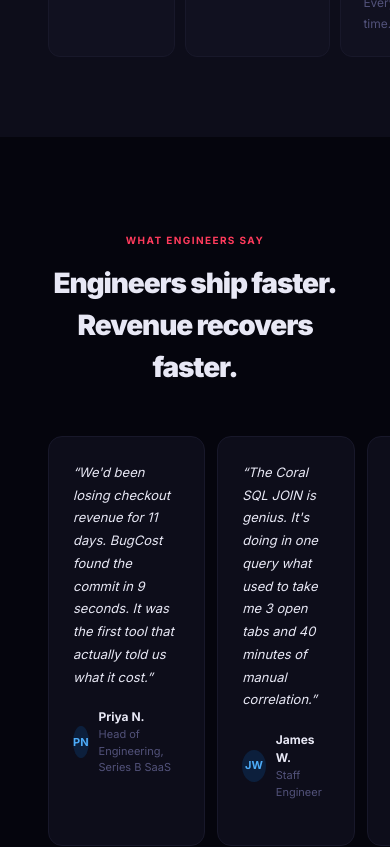
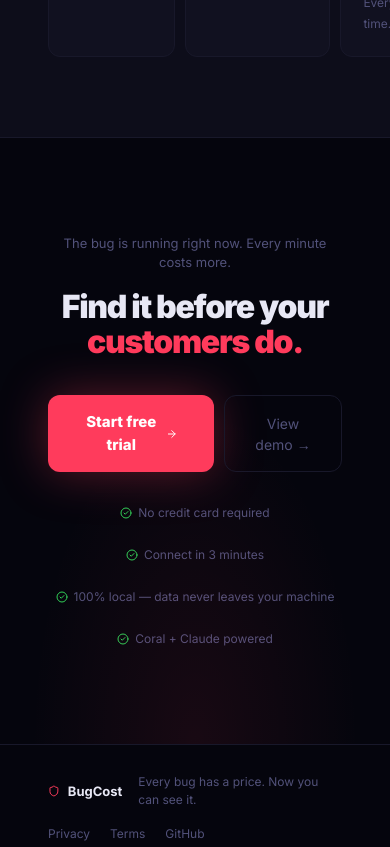
Before and after one commit to EemanAsghar/BugCost, a Next.js app: page / in a window 390 px wide. Shown: the part 6960-7807 px from the top of the page. Built offline with nearby package versions, Linux system fonts and the light colour scheme; no server answers.

Commit message:
feat: remove testimonials section from landing page

```diff
--- a/app/page.tsx
+++ b/app/page.tsx
@@ -137,26 +137,6 @@
   },
 ];
 
-const TESTIMONIALS = [
-  {
-    quote: "We'd been losing checkout revenue for 11 days. BugCost found the commit in 9 seconds. It was the first tool that actually told us what it cost.",
-    name: "Priya N.",
-    role: "Head of Engineering, Series B SaaS",
-    avatar: "PN",
-  },
-  {
-    quote: "The Coral SQL JOIN is genius. It's doing in one query what used to take me 3 open tabs and 40 minutes of manual correlation.",
-    name: "James W.",
-    role: "Staff Engineer",
-    avatar: "JW",
-  },
-  {
-    quote: "The Claude summary is scary good. It told us exactly which line to fix and why the refactor broke it. First response out of any AI tool that was actually correct.",
-    name: "Sarah C.",
-    role: "CTO, E-commerce platform",
-    avatar: "SC",
-  },
-];
 
 const TECH_STACK = [
   { name: "Coral",    role: "Cross-source SQL JOIN engine",         color: "#ff9f0a", desc: "Queries Sentry, GitHub and Stripe simultaneously. Handles auth, rate limits, pagination. 100% local." },
@@ -509,28 +489,6 @@
         </div>
       </section>
 
-      {/* ── TESTIMONIALS ───────────────────────────────────────────────────── */}
-      <section style={{ padding: "96px 48px", maxWidth: 960, margin: "0 auto" }}>
-        <SectionLabel label="What engineers say" />
-        <h2 style={{ fontSize: "clamp(28px, 3.5vw, 42px)", fontWeight: 900, letterSpacing: "-0.04em", textAlign: "center", marginBottom: 48 }}>
-          Engineers ship faster.<br />Revenue recovers faster.
-        </h2>
-        <div style={{ display: "grid", gridTemplateColumns: "1fr 1fr 1fr", gap: 12 }}>
-          {TESTIMONIALS.map((t, i) => (
-            <motion.div key={i} initial={{ opacity: 0, y: 14 }} whileInView={{ opacity: 1, y: 0 }} viewport={{ once: true }} transition={{ delay: i * 0.1 }}
-              style={{ padding: "24px", borderRadius: 14, background: "var(--surface)", border: "1px solid var(--border)" }}>
-              <p style={{ fontSize: 13, color: "var(--text)", lineHeight: 1.75, marginBottom: 20, fontStyle: "italic" }}>&ldquo;{t.quote}&rdquo;</p>
-              <div style={{ display: "flex", alignItems: "center", gap: 10 }}>
-                <div style={{ width: 32, height: 32, borderRadius: "50%", background: "rgba(10,132,255,0.15)", display: "flex", alignItems: "center", justifyContent: "center", fontSize: 11, fontWeight: 700, color: "var(--blue-bright)" }}>{t.avatar}</div>
-                <div>
-                  <p style={{ fontSize: 12, fontWeight: 700 }}>{t.name}</p>
-                  <p style={{ fontSize: 11, color: "var(--text-muted)" }}>{t.role}</p>
-                </div>
-              </div>
-            </motion.div>
-          ))}
-        </div>
-      </section>
 
       {/* ── FINAL CTA ──────────────────────────────────────────────────────── */}
       <section style={{ padding: "96px 48px", textAlign: "center", borderTop: "1px solid var(--border)", position: "relative", overflow: "hidden" }}>
```
